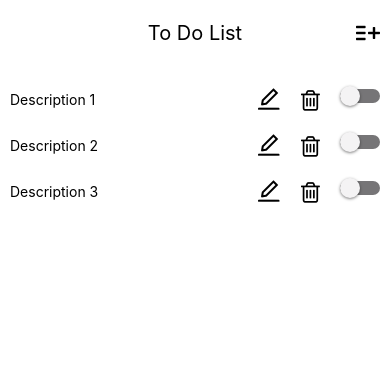
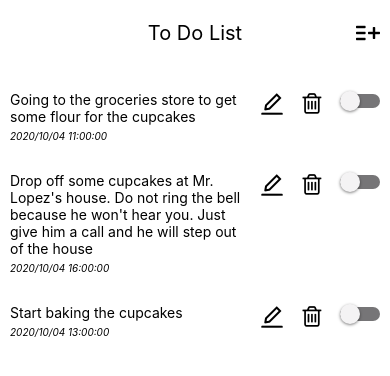
Before and after one commit to mr-ramirez/react-native-to-do-list, a React Native app: screen / in a window 390 px wide. Shown: the top 376 px of the page. Built offline with nearby package versions, Linux system fonts and the light colour scheme.

Commit message:
Using context of react to inject dependencies

```diff
--- a/src/App.js
+++ b/src/App.js
@@ -4,29 +4,20 @@ import { StyleSheet, Text, SafeAreaView } from 'react-native';
 
 import type { ItemType } from './components/types';
 
+import useContext from './data/context';
 import Header from './components/header/';
 import ListContainer from './components/list-container/';
 
 export default function App() {
-  const items: Array<ItemType> = [{
-    id: '10001',
-    description: 'Description 1',
-    dueDate: 'null',
-  }, {
-    id: '10002',
-    description: 'Description 2',
-    dueDate: 'null',
-  }, {
-    id: '10003',
-    description: 'Description 3',
-    dueDate: 'null',
-  }];
+  const { Provider } = useContext();
 
   return (
-    <SafeAreaView style={styles.container}>
-      <Header title="To Do List" />
-      <ListContainer items={items} />
-    </SafeAreaView>
+    <Provider>
+      <SafeAreaView style={styles.container}>
+        <Header title="To Do List" />
+        <ListContainer />
+      </SafeAreaView>
+    </Provider>
   );
 }
 
--- a/src/components/item/description-container.js
+++ b/src/components/item/description-container.js
@@ -15,7 +15,8 @@ export default function DescriptionContainer(props: DescriptionContainerPropsTyp
 
   return (
     <View style={Styles.TextContainer}>
-      <Text>{description}</Text>
+      <Text style={Styles.Description}>{description}</Text>
+      <Text style={Styles.Date}>{date}</Text>
     </View>
   );
 }
--- a/src/components/item/styles.js
+++ b/src/components/item/styles.js
@@ -3,18 +3,31 @@ import { StyleSheet } from 'react-native';
 export default StyleSheet.create({
   ItemContainer: {
     flexDirection: 'row',
-    margin: 10,
+    marginLeft: 10,
+    marginRight: 10,
+    marginTop: 15,
+    marginBottom: 15,
   },
   TextContainer: {
     flex: 2,
     flexDirection: 'column',
     justifyContent: 'center',
     alignItems: 'flex-start',
+    paddingRight: 10,
+  },
+  Description: {
+    fontSize: 14,
+  },
+  Date: {
+    marginTop: 5,
+    fontSize: 10,
+    fontStyle: 'italic',
   },
   OptionsContainer: {
     flex: 1,
     flexDirection: 'row',
     justifyContent: 'space-between',
+    alignItems: 'flex-start',
   },
   Button: {
     width: 'auto',
--- a/src/components/list-container/index.js
+++ b/src/components/list-container/index.js
@@ -5,24 +5,27 @@ import { FlatList, Text, View } from 'react-native';
 
 import type { ItemType } from '../types';
 
+import useContext from '../../data/context';
 import Item from '../item';
 
-type ListContainerPropsType = {
-  items: Array<ItemType>
-};
-
-export default function ListContainer(props: ListContainerPropsType): Object {
-  const { items = [] } = props;
+export default function ListContainer(): Object {
+  const { Consumer } = useContext();
 
   const renderItem: Object = ({ item }): Object => (
     <Item {...item} />
   );
 
   return (
-    <FlatList
-      data={items}
-      renderItem={renderItem}
-      keyExtractor={item => item.id}
-    />
+    <Consumer>
+      {
+        ({ items }) => (
+          <FlatList
+            data={items}
+            renderItem={renderItem}
+            keyExtractor={item => item.id}
+          />
+        )
+      }
+    </Consumer>
   );
 }
--- /dev/null
+++ b/src/data/context.js
@@ -0,0 +1,19 @@
+// @flow
+import React, { createContext } from 'react';
+
+import useAddItem from '../data/use-add-item';
+import useItemsList from '../data/use-items-list';
+
+export default function useContext() {
+  const { addItem } = useAddItem();
+  const { items } = useItemsList();
+
+  const Context = createContext({
+    addItem, items,
+  });
+
+  return {
+    Provider: Context.Provider,
+    Consumer: Context.Consumer,
+  };
+}
--- a/src/data/use-add-item.js
+++ b/src/data/use-add-item.js
@@ -12,18 +12,25 @@ type UseAddItemReturnType = {
 };
 
 export default function useAddItem(): UseAddItemReturnType {
-  const { items, setItems } = useItemsList();
+  const {
+    items, setItems, lastId, setNewLastId,
+  } = useItemsList();
+
   const { sortItems } = useSortItems();
 
   return {
     addItem: (item: ItemType) => {
       const newItems: Array<ItemType> = [
         ...items,
-        { ...item },
+        {
+          ...item,
+          id: String(lastId + 1),
+        },
       ];
 
       sortItems(newItems);
       setItems(newItems);
-    };
+      setNewLastId(lastId + 1);
+    },
   };
 }
--- a/src/data/use-items-list.js
+++ b/src/data/use-items-list.js
@@ -5,14 +5,32 @@ import type { ItemType } from '../types';
 
 type useItemsListReturnType = {
   items: Array<ItemType>,
-  setItems: (item: ItemType) => void
+  lastId: number,
+  setItems: (ItemType) => void,
+  setNewLastId: (number) => void
 };
 
 export default function useItemsList(): useItemsListReturnType {
-  const [items, setItems] = useState([]);
+  const [items, setItems] = useState([{
+    id: '1',
+    description: 'Going to the groceries store to get some flour for the cupcakes',
+    dueDate: '2020/10/04 11:00:00',
+  }, {
+    id: '2',
+    description: 'Drop off some cupcakes at Mr. Lopez\'s house. Do not ring the bell because he won\'t hear you. Just give him a call and he will step out of the house',
+    dueDate: '2020/10/04 16:00:00',
+  }, {
+    id: '3',
+    description: 'Start baking the cupcakes',
+    dueDate: '2020/10/04 13:00:00',
+  }]);
+
+  const [lastId, setNewLastId] = useState(3);
 
   return {
     items,
+    lastId,
     setItems,
+    setNewLastId,
   };
 }
--- a/src/data/use-sort-items.js
+++ b/src/data/use-sort-items.js
@@ -13,11 +13,11 @@ export default function useSortItems(): UseSortItemsReturnType {
   return {
     sortItems: (itemsToSort: Array<ItemType>) => {
       itemsToSort.sort((firstItem: ItemType, secondItem: ItemType): number => {
-        const firstDueDate: Object = moment(firstItem.dueDate);
-        const secondDueDate: Object = moment(secondItem.dueDate);
+        const firstDueDate: Object = moment(firstItem.dueDate, 'YYYY/MM/DD HH:mm:ss');
+        const secondDueDate: Object = moment(secondItem.dueDate, 'YYYY/MM/DD HH:mm:ss');
 
         return firstDueDate.isAfter(secondDueDate) ? 1 : -1;
       });
-    };
+    },
   };
 }
```
